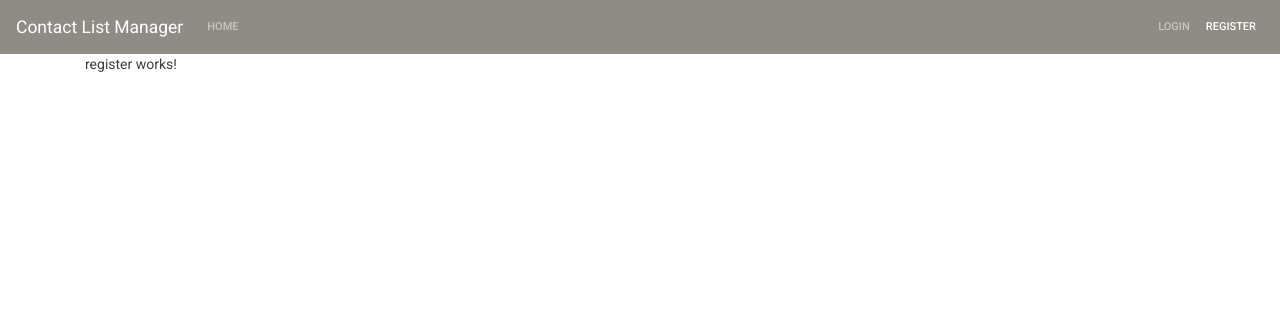
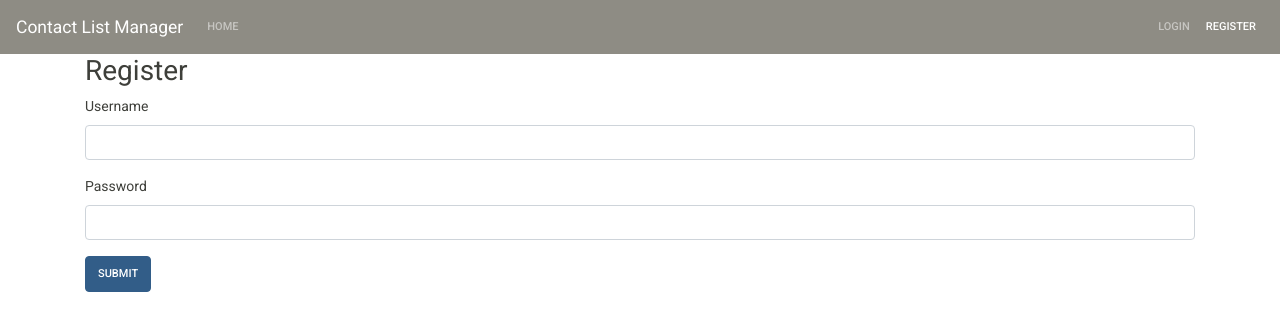
Before and after one commit to Joe-Sendra/Angular-Contact-List-Management, an Angular app in the folder client/clms/: page /register in a window 1280 px wide. Shown: the top 330 px of the page. Built offline with nearby package versions, Linux system fonts and the light colour scheme.

Commit message:
Register user adds user to database

```diff
--- a/client/clms/src/app/shared/components/register/register.component.html
+++ b/client/clms/src/app/shared/components/register/register.component.html
@@ -1 +1,12 @@
-<p>register works!</p>
+<h2 class="page-header">Register</h2>
+<form (submit)="onRegisterSubmit()">
+    <div class="form-group">
+        <label>Username</label>
+        <input type="text" [(ngModel)]="username" name="name" class="form-control">
+    </div>
+    <div class="form-group">
+        <label>Password</label>
+        <input type="password" [(ngModel)]="password" name="name" class="form-control">
+    </div>
+    <input type="submit" class="btn btn-primary" value="submit">
+</form>
--- a/client/clms/src/app/shared/components/register/register.component.ts
+++ b/client/clms/src/app/shared/components/register/register.component.ts
@@ -1,4 +1,7 @@
 import { Component, OnInit } from '@angular/core';
+import { ValidateService } from '../../services/validate/validate.service';
+import { AuthService } from '../../services/auth/auth.service';
+import { Router } from '@angular/router';
 
 @Component({
   selector: 'app-register',
@@ -6,10 +9,36 @@ import { Component, OnInit } from '@angular/core';
   styleUrls: ['./register.component.css']
 })
 export class RegisterComponent implements OnInit {
+  username: string;
+  password: string;
 
-  constructor() { }
+  constructor(private validateService: ValidateService,
+              private authService: AuthService,
+              private router: Router) { }
 
   ngOnInit() {
   }
 
+  onRegisterSubmit() {
+    const user = {
+      username: this.username,
+      password: this.password
+    };
+
+    // Required Fields
+    if (!this.validateService.validateRegister(user)) {
+      console.log('Fill in all fields');
+      return false;
+    }
+
+    // Register User
+    this.authService.registerUser(user).subscribe(data => {
+      console.log('TODO: show success or error message to user');
+      if ((data as any).success) {
+        this.router.navigate(['/login']);
+      } else {
+        this.router.navigate(['/register']);
+      }
+    });
+  }
 }
--- a/client/clms/src/app/shared/services/auth/auth.service.ts
+++ b/client/clms/src/app/shared/services/auth/auth.service.ts
@@ -1,21 +1,23 @@
 import { Injectable } from '@angular/core';
-import { UserDataService } from '../user-data/user-data.service';
-import { IUser } from '../../models/user';
+import { HttpClient, HttpHeaders } from '@angular/common/http';
+import { map } from 'rxjs/operators';
+// import { UserDataService } from '../user-data/user-data.service';
+// import { IUser } from '../../models/user';
 
 @Injectable({
   providedIn: 'root'
 })
 export class AuthService {
+  authToken: any;
+  user: any;
+  constructor(private http: HttpClient) {
 
-  user: IUser;
+   }
 
-  constructor(private userData: UserDataService) { }
-
-  public isAuthenticated(): boolean {
-    this.user = this.userData.getCurrentUser();
-    if (this.user.login.status) {
-      return true;
-    }
-    return false;
-  }
+   registerUser(user) {
+     console.log('TODO: Need to verify user doesnt already exist')
+     const headers = new HttpHeaders();
+     headers.append('Content-Type', 'application/json');
+     return this.http.post('http://localhost:3000/users/register', user, {headers}).pipe(map((res) => res));
+   }
 }
--- a/client/clms/src/app/shared/services/guards/auth-guard.service.ts
+++ b/client/clms/src/app/shared/services/guards/auth-guard.service.ts
@@ -10,10 +10,10 @@ export class AuthGuardService implements CanActivate {
   constructor(public auth: AuthService, public router: Router) { }
 
   canActivate(): boolean {
-    if (!this.auth.isAuthenticated()) {
-      this.router.navigate(['login']);
-      return false;
-    }
+    // if (!this.auth.isAuthenticated()) {
+    //   this.router.navigate(['login']);
+    //   return false;
+    // }
     return true;
   }
 }
--- a/client/clms/src/app/shared/services/guards/role-guard.service.ts
+++ b/client/clms/src/app/shared/services/guards/role-guard.service.ts
@@ -18,11 +18,11 @@ export class RoleGuardService implements CanActivate {
     const expectedRole = route.data.expectedRole;
     this.user = this.userData.getCurrentUser();
 
-    if (!this.auth.isAuthenticated() ||
-    this.user.usertype !== expectedRole) {
-      this.router.navigate(['login']);
-      return false;
-    }
+    // if (!this.auth.isAuthenticated() ||
+    // this.user.usertype !== expectedRole) {
+    //   this.router.navigate(['login']);
+    //   return false;
+    // }
     return true;
   }
 }
--- /dev/null
+++ b/client/clms/src/app/shared/services/validate/validate.service.ts
@@ -0,0 +1,17 @@
+import { Injectable } from '@angular/core';
+
+@Injectable({
+  providedIn: 'root'
+})
+export class ValidateService {
+
+  constructor() { }
+
+  validateRegister(user) {
+    if ((user.username === undefined || user.password === undefined) || user.username === '' || user.password === '') {
+      return false;
+    } else {
+      return true;
+    }
+  }
+}
```
Also changed, not shown: client/clms/src/app/app.module.ts (+6 -2 lines), 1 other file (tests, documents, lock files or other folders).
